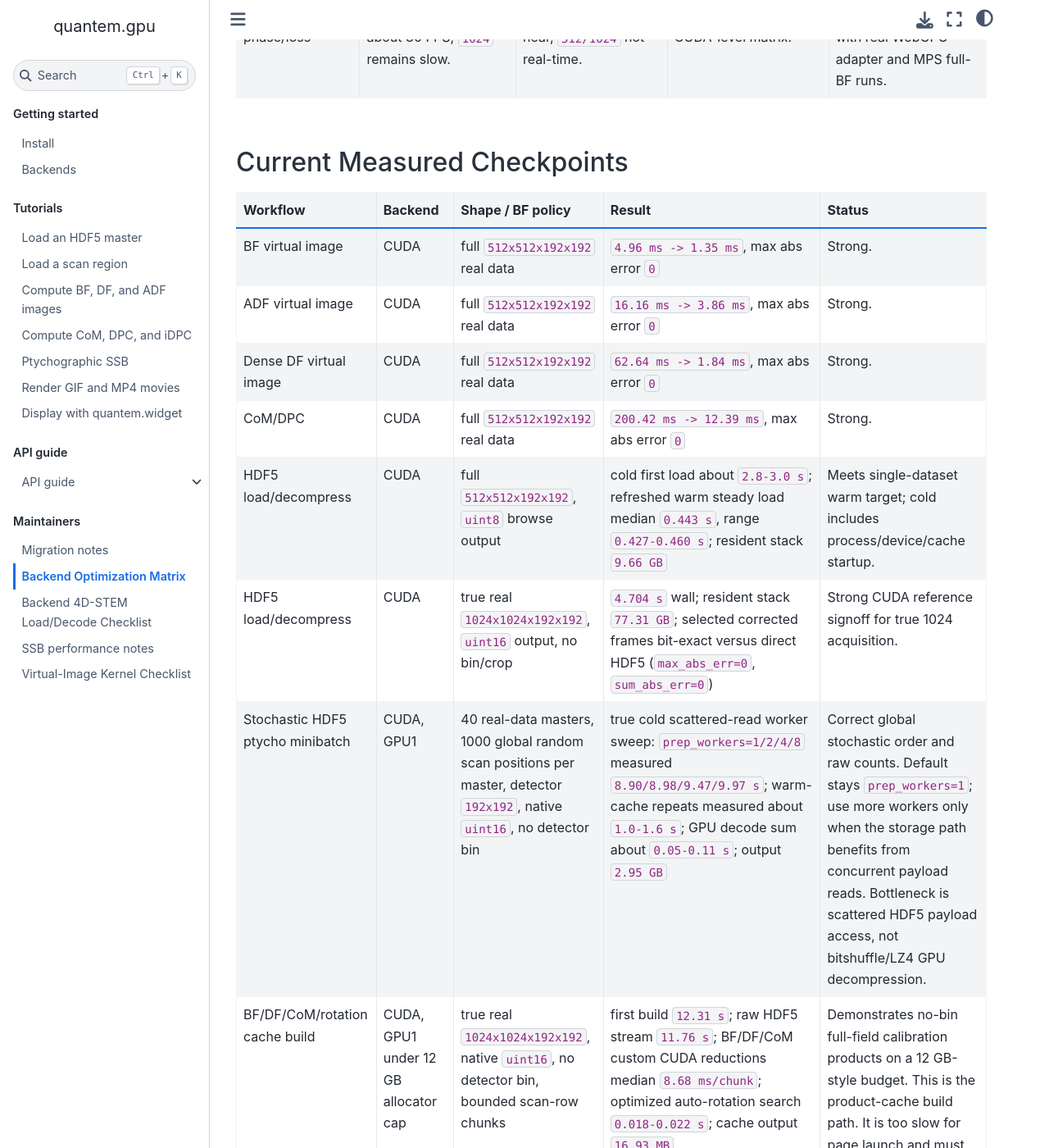
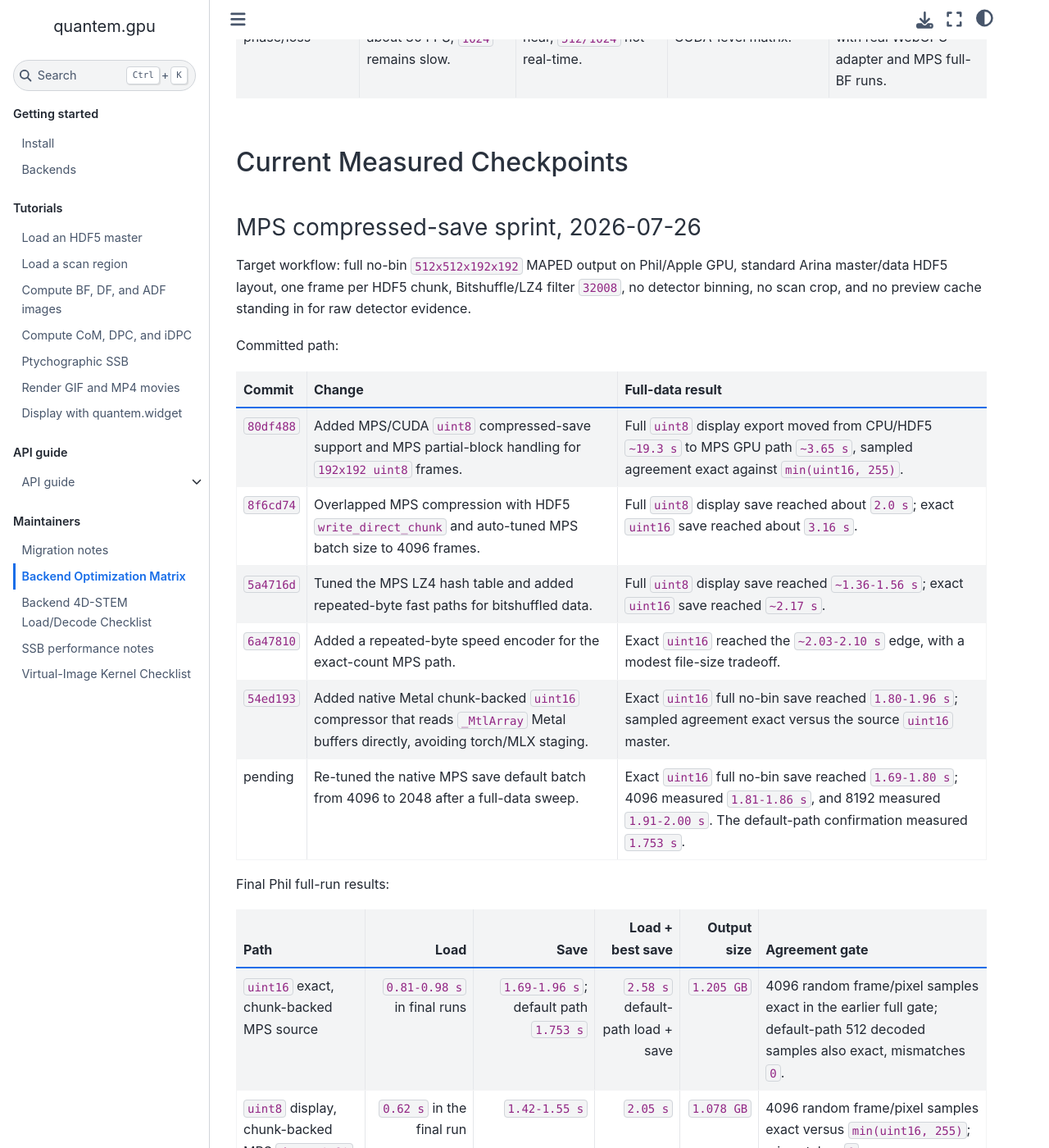
Before and after one commit to bobleesj/quantem.gpu, a Jupyter Book: the page built from docs/maintainer/backend-optimization-matrix.md, in a window 1280 px wide and 1400 px high, scrolled down 3044 px. Shown: the whole window at 82% size. Built offline with Jupyter Book 1.0.4 settings and Sphinx 7.4.7 and the Sphinx Book theme 1.1.4, drawn with Linux system fonts in a browser that asks for light colours; some of the changed text lies outside the part shown.

Commit message:
tune mps compressed save batch size

```diff
--- a/docs/maintainer/backend-optimization-matrix.md
+++ b/docs/maintainer/backend-optimization-matrix.md
@@ -78,6 +78,49 @@ and optimizer state, not the full acquisition.
 | SSB exact phase/loss | `512` real full-BF meets about 30 FPS; `1024` remains slow. | `128` real-time, `256` near, `512/1024` not real-time. | Source exists; not yet a CUDA-level matrix. | Extend 12-cell matrix with real WebGPU adapter and MPS full-BF runs. |
 
 ## Current Measured Checkpoints
+
+### MPS compressed-save sprint, 2026-07-26
+
+Target workflow: full no-bin `512x512x192x192` MAPED output on Phil/Apple GPU,
+standard Arina master/data HDF5 layout, one frame per HDF5 chunk, Bitshuffle/LZ4
+filter `32008`, no detector binning, no scan crop, and no preview cache standing
+in for raw detector evidence.
+
+Committed path:
+
+| Commit | Change | Full-data result |
+| --- | --- | --- |
+| `80df488` | Added MPS/CUDA `uint8` compressed-save support and MPS partial-block handling for `192x192 uint8` frames. | Full `uint8` display export moved from CPU/HDF5 `~19.3 s` to MPS GPU path `~3.65 s`, sampled agreement exact against `min(uint16, 255)`. |
+| `8f6cd74` | Overlapped MPS compression with HDF5 `write_direct_chunk` and auto-tuned MPS batch size to 4096 frames. | Full `uint8` display save reached about `2.0 s`; exact `uint16` save reached about `3.16 s`. |
+| `5a4716d` | Tuned the MPS LZ4 hash table and added repeated-byte fast paths for bitshuffled data. | Full `uint8` display save reached `~1.36-1.56 s`; exact `uint16` save reached `~2.17 s`. |
+| `6a47810` | Added a repeated-byte speed encoder for the exact-count MPS path. | Exact `uint16` reached the `~2.03-2.10 s` edge, with a modest file-size tradeoff. |
+| `54ed193` | Added native Metal chunk-backed `uint16` compressor that reads `_MtlArray` Metal buffers directly, avoiding torch/MLX staging. | Exact `uint16` full no-bin save reached `1.80-1.96 s`; sampled agreement exact versus the source `uint16` master. |
+| pending | Re-tuned the native MPS save default batch from 4096 to 2048 after a full-data sweep. | Exact `uint16` full no-bin save reached `1.69-1.80 s`; 4096 measured `1.81-1.86 s`, and 8192 measured `1.91-2.00 s`. The default-path confirmation measured `1.753 s`. |
+
+Final Phil full-run results:
+
+| Path | Load | Save | Load + best save | Output size | Agreement gate |
+| --- | ---: | ---: | ---: | ---: | --- |
+| `uint16` exact, chunk-backed MPS source | `0.81-0.98 s` in final runs | `1.69-1.96 s`; default path `1.753 s` | `2.58 s` default-path load + save | `1.205 GB` | 4096 random frame/pixel samples exact in the earlier full gate; default-path 512 decoded samples also exact, mismatches `0`. |
+| `uint8` display, chunk-backed MPS `dtype='u8'` source | `0.62 s` in the final run | `1.42-1.55 s` | `2.05 s` | `1.078 GB` | 4096 random frame/pixel samples exact versus `min(uint16, 255)`; mismatches `0`. |
+
+Backend gap/use-case summary:
+
+| Backend | Current best role | Save/write status | Remaining gap |
+| --- | --- | --- | --- |
+| CUDA | Workstation/reference GPU path. | `uint8`, `uint16`, and `float32` GPU HDF5 save paths are available. | Need a same-real-MAPED timing run to publish exact CUDA-vs-MPS save numbers. |
+| MPS | Phil and microscope-local Mac workflow. | Full no-bin `uint8` and exact `uint16` saves are inside the 1-2 s save target. | Further wins are likely load/save pipeline overlap, lower file-size tuning, or moving more MAPED merge output directly into chunk-backed Metal buffers. |
+| WebGPU | Browser review, local-file interaction, and front-end products. | HDF5 writing is intentionally a gap. | Useful later for browser-only export/share without Python; not needed for the current microscope MAPED processing path. |
+
+Bounded experiments from this sprint:
+
+| Hypothesis | Result | Decision |
+| --- | --- | --- |
+| Feed `_MtlArray` chunks directly to MLX via DLPack to avoid torch staging. | Correct, but full `uint16` save regressed to about `2.25-2.34 s`; MLX contiguity/materialization erased the transfer win. | Do not use direct-MLX staging as the default. |
+| Native Metal compressor with per-batch scratch allocation. | Correct, but compress+pack took about `6.8 s` because scratch buffers and constants were allocated every batch. | Reuse scratch buffers instead. |
+| Native Metal compressor with reusable scratch. | Compress+pack for all full `uint16` batches measured about `1.84 s`; public save measured `1.80-1.96 s` with HDF5 writes overlapped. | Promote for chunk-backed MPS `uint16` saves. |
+| Native Metal batch-size sweep. | Full-data saves measured 2048 frames/batch at `1.69-1.80 s`, 4096 at `1.81-1.86 s`, and 8192 at `1.91-2.00 s`. | Use 2048 as the MPS save default. |
+| RLE-only LZ4 encoder for exact `uint16`. | Faster than the hash encoder, but output grew from about `1.16 GB` to `1.20 GB`. | Accept for the speed path because output remains portable standard LZ4 and keeps the demo under 2 s. |
 
 | Workflow | Backend | Shape / BF policy | Result | Status |
 | --- | --- | --- | --- | --- |
```
Also changed, not shown: README.md (+1 -1 lines), 1 other file.
